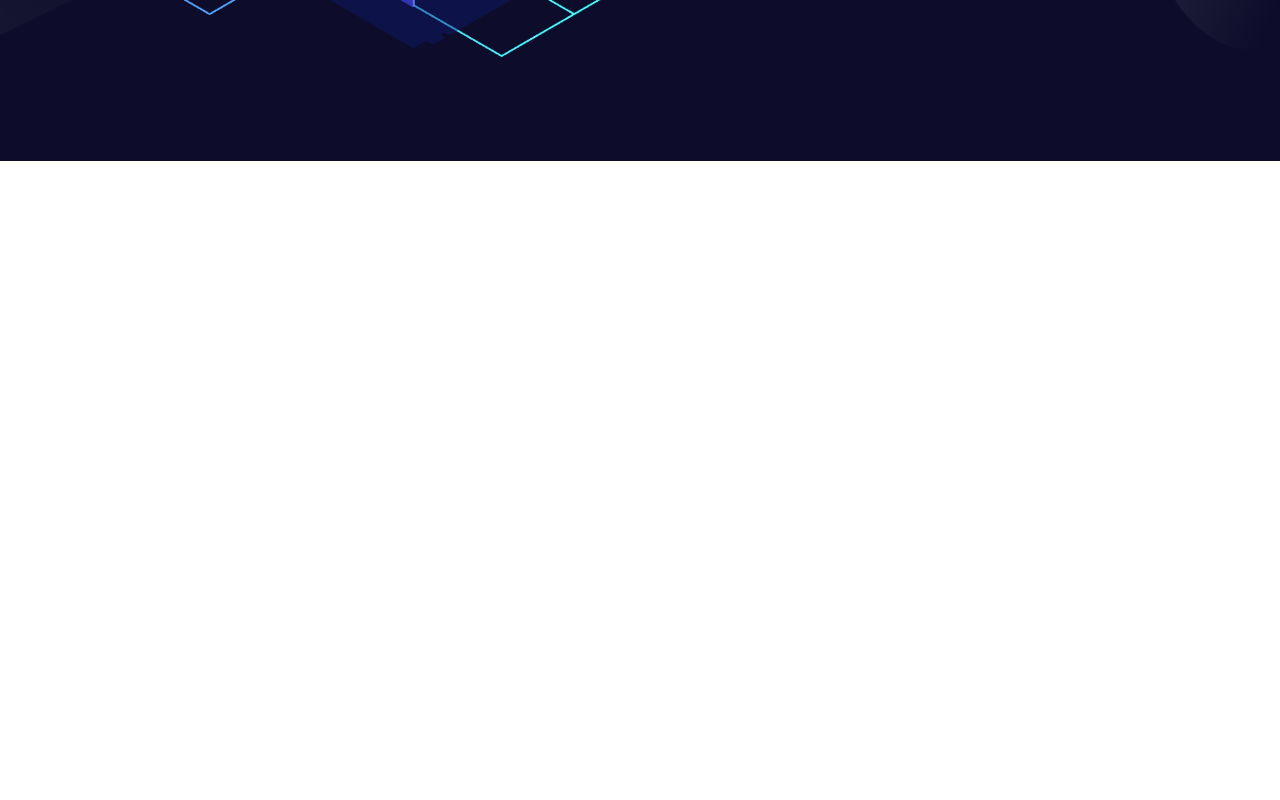
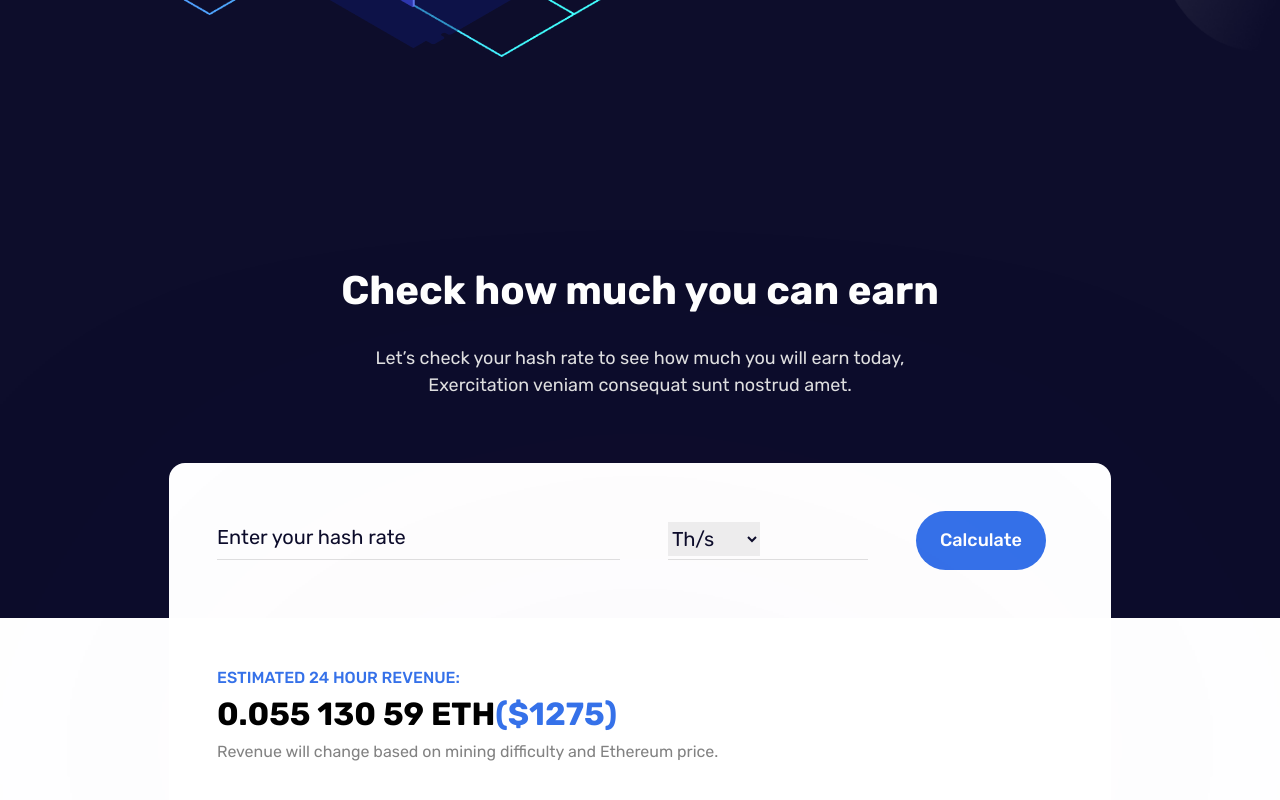
Before and after one commit to xeuxdev/crappo-cryptocurrency-website-challenge, a Next.js app: page / in a window 1280 px wide. Shown: the part 1554-2354 px from the top of the page. Before the commit the page ends 1715 px from the top, so only its background shows below. Built offline with nearby package versions, Linux system fonts and the light colour scheme.

Commit message:
arranged layout of earningRate Section

```diff
--- a/pages/EarningRateSection.tsx
+++ b/pages/EarningRateSection.tsx
@@ -1,11 +1,63 @@
+import PlainButton from "../components/PlainButton"
 
-type Props = {}
+const EarningRateSection = () => {
+  return (
+    <>
+      <section className="bg-primary h-[644px] lg:h-[457px] w-full px-5 md:px-7 xl:px-0  ">
+        <div className=" pt-20 lg:pt-[100px]">
+          <div className="text-center md:w-[741px] space-y-6 mx-auto mb-16">
+            <h3 className="text-h2 text-white ">Check how much you can earn</h3>
+            <p className="text-body_st_rg text-gray_5 max-w-[620px] mx-auto">
+              Let’s check your hash rate to see how much you will earn today,
+              Exercitation veniam consequat sunt nostrud amet.
+            </p>
+          </div>
+        </div>
 
-const EarningRateSection = (props: Props) => {
-  return (
-    <section>
+        {/* calculate */}
+        <div className="lg:w-[942px] mx-auto">
+          <form className="flex items-start lg:items-center flex-col lg:flex-row lg:space-x-12 bg-white w-full py-6 lg:py-0 min-h-[155px] mx-auto rounded-t-2xl  px-5 md:px-7 lg:px-12">
+            <div className="h-[38px] w-full lg:w-[403px] space-y-2 relative mb-4 lg:mb-0">
+              <input
+                type="number"
+                placeholder="Enter your hash rate"
+                className="text-body_lg_rg text-primary placeholder:text-primary outline-none"
+              />
+              <span className="block w-full h-[1px] bg-gray_5 absolute left-0 bottom-0"></span>
+            </div>
+            <div className="h-[38px] w-full lg:w-[200px] space-y-2 relative mb-4 lg:mb-0">
+              <select
+                name="select"
+                id="select"
+                className="py-1 text-primary text-body_lg_rg outline-none pr-6"
+              >
+                <option value="TH/s">Th/s</option>
+                <option value="GB/s">Gh/s</option>
+                <option value="MB/s">Mh/s</option>
+              </select>
 
-    </section>
+              <span className="block w-full h-[1px] bg-gray_5 absolute left-0 bottom-0"></span>
+            </div>
+            <PlainButton name="calculate" />
+          </form>
+        </div>
+      </section>
+      {/* estimated revenue */}
+      <section className=" px-5 md:px-7 xl:px-0 drop-shadow-custom mx-auto ">
+        <div className="min-h-[216px] rounded-b-2xl w-full bg-white py-12 px-5 md:px-7 lg:px-12  mb-[100px] lg:w-[942px] mx-auto">
+          <p className="text-accent text-title_sm">
+            ESTIMATED 24 HOUR REVENUE:
+          </p>
+          <p className="tracking-[4%] text-h3">
+            0.055 130 59 ETH
+            <span className="text-accent">($1275)</span>
+          </p>
+          <p className="text-gray_3 text-body_sm_rg">
+            Revenue will change based on mining difficulty and Ethereum price.
+          </p>
+        </div>
+      </section>
+    </>
   )
 }
 
--- a/pages/WhySection.tsx
+++ b/pages/WhySection.tsx
@@ -44,9 +44,6 @@ const WhySection = () => {
               alt="illustration on why to choose crappo"
               layout="fill"
             />
-            <div className="absolute flex w-full h-full z-10 -bottom-[30px] -left-[26px] lg:-left-[54px] ">
-              <Image src={"/assets/why-ribbon.png"} alt="" layout="fill" />
-            </div>
           </motion.div>
           {/* text */}
           <div className="lg:h-[318.89px] lg:w-[480px] text-center lg:text-left">
--- a/tailwind.config.js
+++ b/tailwind.config.js
@@ -43,7 +43,11 @@ module.exports = {
       body_sm_md: ["1rem", { lineHeight: "150%", fontWeight: "500" }],
       body_sm_rg: ["1rem", { lineHeight: "1.75rem", fontWeight: "400" }],
     },
-    extend: {},
+    extend: {
+      dropShadow: {
+        custom: "0px 20px 200px rgba(57, 23, 119, 0.05)",
+      },
+    },
   },
   plugins: [],
 }
```
